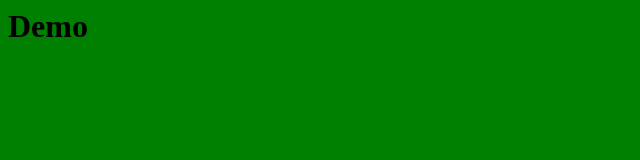
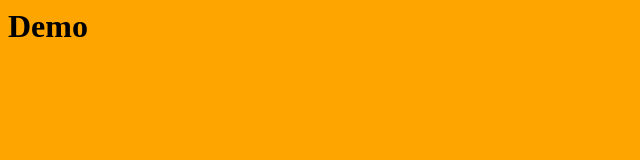
Before and after one commit to Kromvel-X/Demo, a plain HTML site: page index.html in a window 1280 px wide. Shown: the whole page, without its empty margins (0-640 px from the left). Drawn offline with Linux system fonts and the light colour scheme.

Commit message:
Change background-color to orange

```diff
--- a/style.css
+++ b/style.css
@@ -1,3 +1,3 @@
 body{
-    background-color: green;
+    background-color: orange;
 }
```
